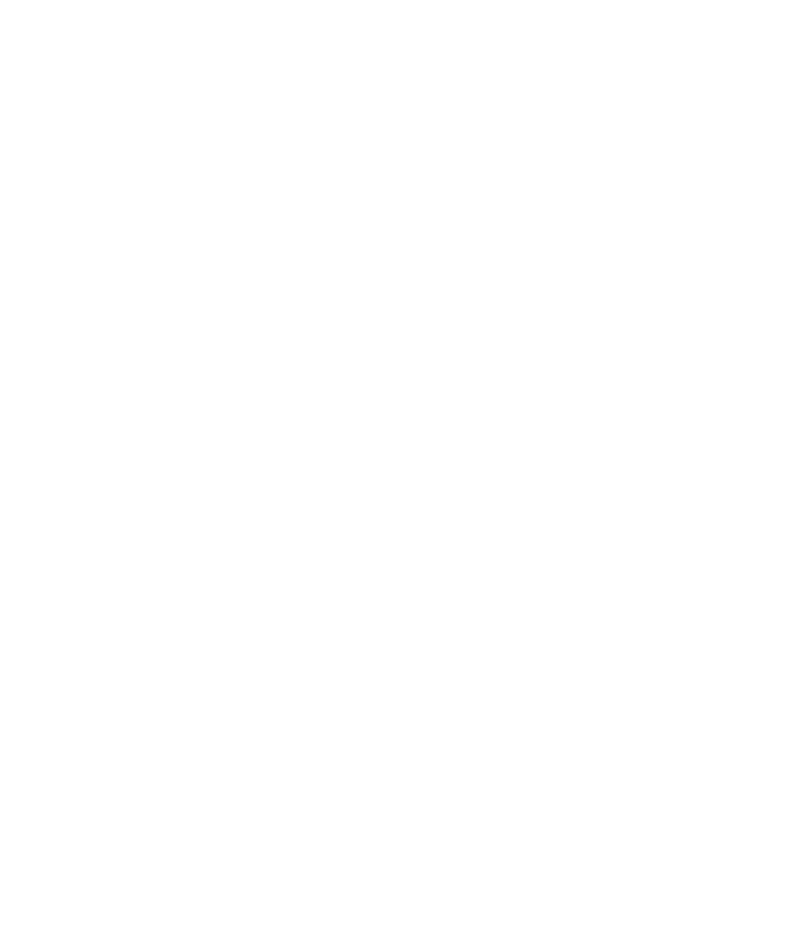
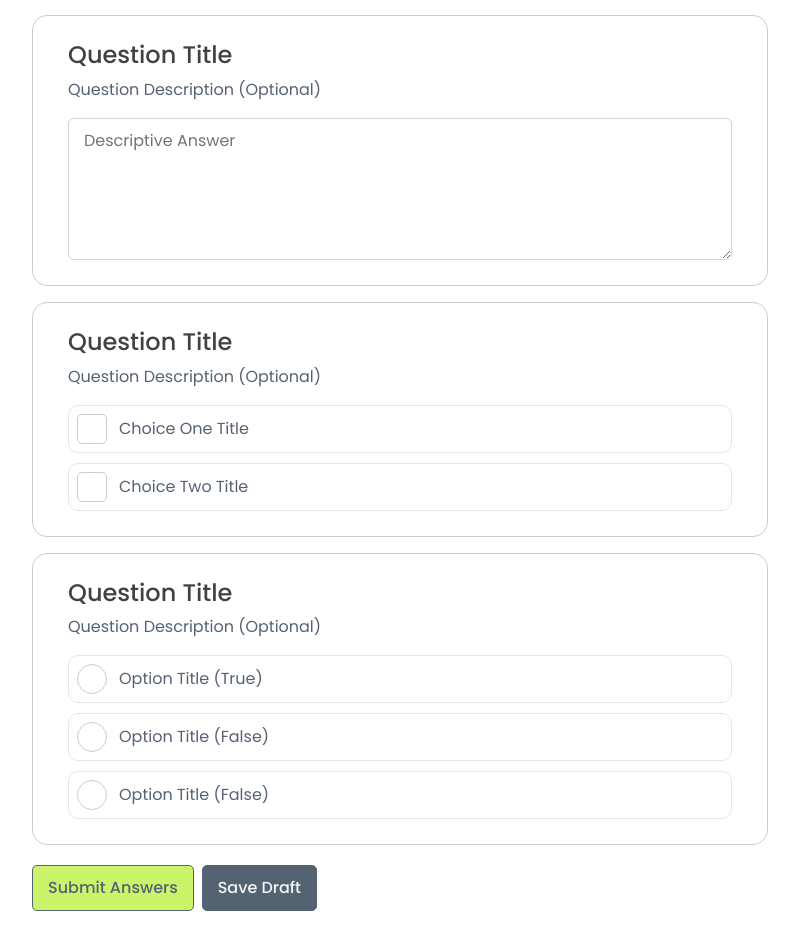
Before and after one commit to Rashed360/QuizSystem, a Next.js app: page /attend/1 in a window 1280 px wide. Shown: the part 594-1532 px from the top of the page, without its empty margins (240-1039 px from the left). Before the commit the page ends 800 px from the top, so only its background shows below. Built offline with nearby package versions, Linux system fonts and the light colour scheme.

Commit message:
fixed svg issues, dynamic inputValue, attend page

```diff
--- a/pages/attend/[quizId].js
+++ b/pages/attend/[quizId].js
@@ -1,10 +1,130 @@
+import { useState } from 'react'
+import Layout from '../../components/Layout'
+import Image from 'next/image'
 import { useRouter } from 'next/router'
 
 const AttendQuiz = () => {
 	const { query } = useRouter()
 	const quizId = query.quizId
+	const [answers, setAnswers] = useState([])
+	const question = {
+		image: '',
+		title: 'Quiz Title',
+		description: 'Quiz Description',
+		questions: [
+			{
+				title: 'Question Title',
+				description: 'Question Description (Optional)',
+				type: 'short',
+				options: [],
+			},
+			{
+				title: 'Question Title',
+				description: 'Question Description (Optional)',
+				type: 'long',
+				options: [],
+			},
+			{
+				title: 'Question Title',
+				description: 'Question Description (Optional)',
+				type: 'mcq',
+				options: [
+					{
+						title: 'Choice One Title',
+						name: 'one',
+					},
+					{
+						title: 'Choice Two Title',
+						name: 'two',
+					},
+				],
+			},
+			{
+				title: 'Question Title',
+				description: 'Question Description (Optional)',
+				type: 'trfl',
+				options: [
+					{
+						title: 'Option Title (True)',
+						name: 'trfl',
+					},
+					{
+						title: 'Option Title (False)',
+						name: 'trfl',
+					},
+					{
+						title: 'Option Title (False)',
+						name: 'trfl',
+					},
+				],
+			},
+		],
+	}
 
-	return <div>AttendQuiz : {quizId}</div>
+	return (
+		<Layout>
+			<div className='container'>
+				<div className='row d-flex justify-content-center'>
+					<div className='col-lg-8 create-quiz'>
+						<div className='image-box'>
+							{question.image && <Image src='' alt='' />}
+							<span>{quizId}</span>
+						</div>
+
+						<div className='quiz-header'>
+							<h1>{question.title}</h1>
+							<p>{question.description}</p>
+						</div>
+
+						{question.questions.map((itm, idx) => (
+							<div className={`question ${itm.type} my-3`} key={idx}>
+								<h3>{itm.title}</h3>
+								<p>{itm.description}</p>
+								<Options item={itm} idx={idx} />
+							</div>
+						))}
+
+						<div className='add-questions'>
+							<button className='btn btn-success me-2'>Submit Answers</button>
+							<button className='btn btn-dark text-light'>Save Draft</button>
+						</div>
+					</div>
+				</div>
+			</div>
+		</Layout>
+	)
+}
+
+const Options = ({ item, idx }) => {
+	const type = item.type
+	const data = item.options
+	return (
+		<div className='options'>
+			{data && (
+				<div className='current-options mt-2'>
+					{type === 'mcq' ? (
+						data.map((itm, idx) => (
+							<div key={idx} className='input-container'>
+								<input type='checkbox' name={itm.name} />
+								<label htmlFor={itm.name}>{itm.title}</label>
+							</div>
+						))
+					) : type === 'trfl' ? (
+						data.map((itm, idx) => (
+							<div key={idx} className='input-container'>
+								<input type='radio' name={itm.name} />
+								<label htmlFor=''>{itm.title}</label>
+							</div>
+						))
+					) : type === 'long' ? (
+						<textarea className='form-control' placeholder='Descriptive Answer' rows='5'></textarea>
+					) : (
+						<input type='text' className='form-control' placeholder='Short Answer' />
+					)}
+				</div>
+			)}
+		</div>
+	)
 }
 
 export default AttendQuiz
```
Also changed, not shown: assets/Icons.js (+23 -23 lines), data/questionTypes.js (+8 -8 lines), pages/create.js (+18 -10 lines).
